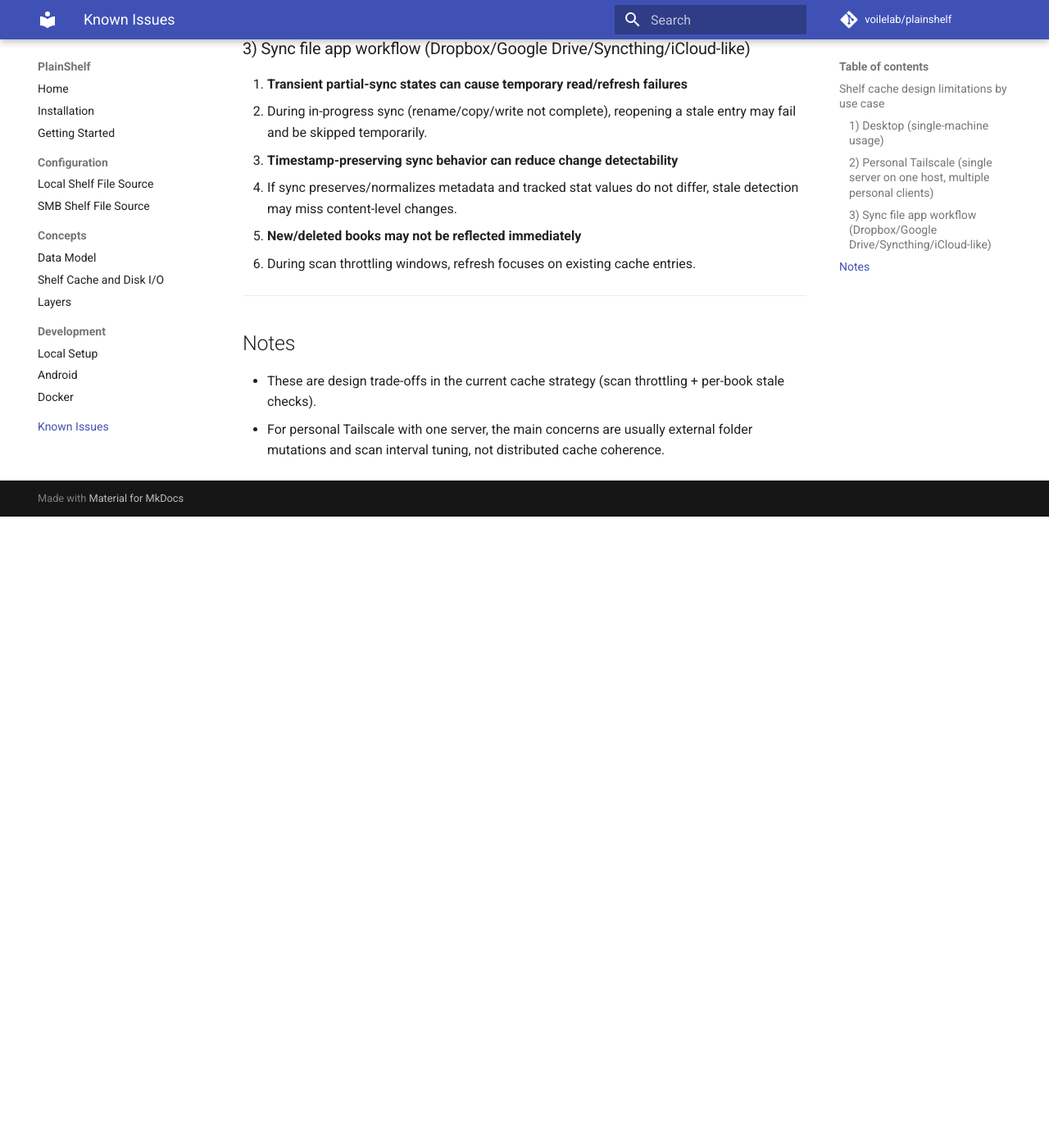
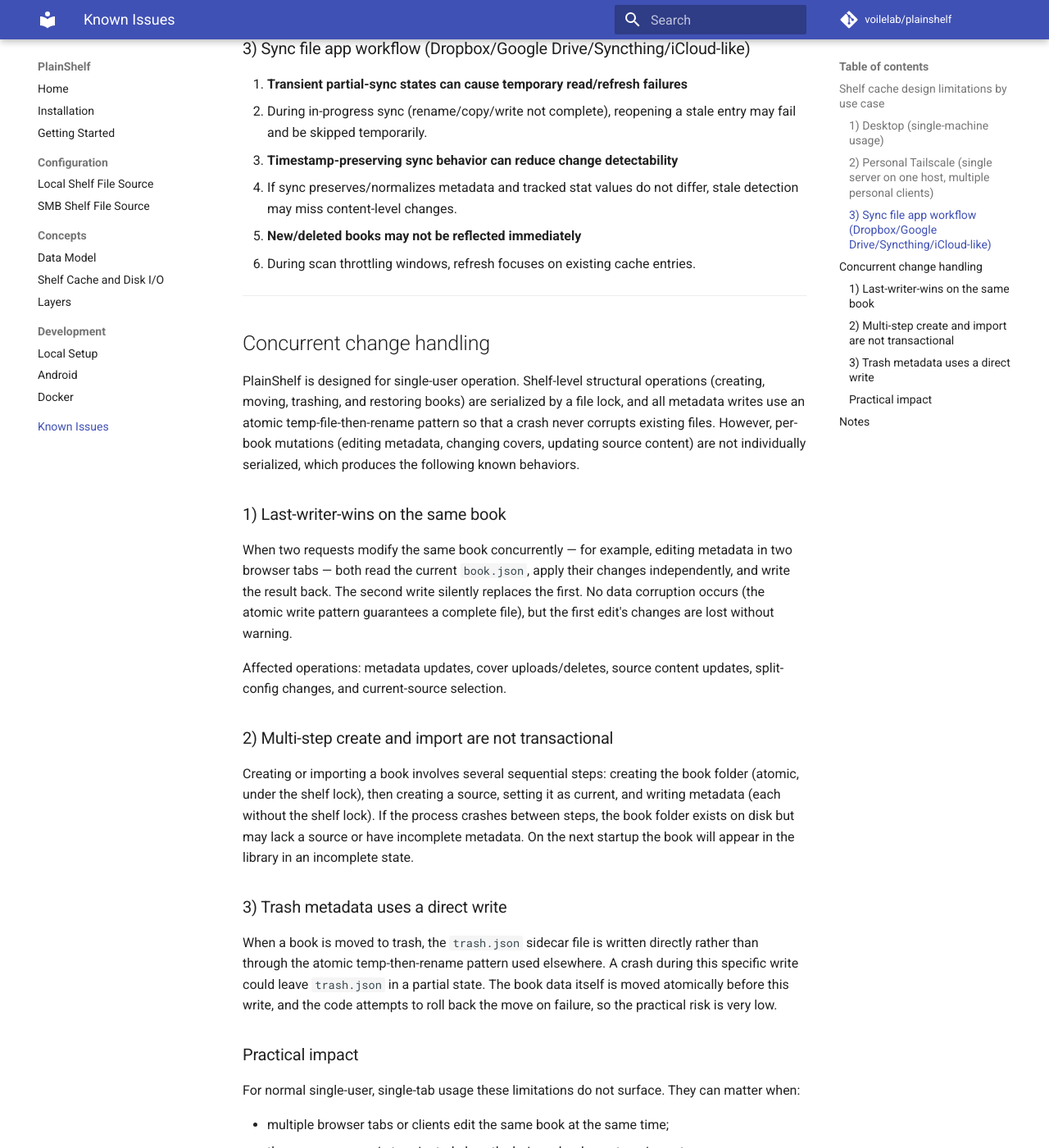
Before and after one commit to voilelab/plainshelf, an MkDocs documentation site: the page built from docs/known-issue.md, in a window 1280 px wide and 1400 px high, scrolled down 1187 px. Shown: the whole window at 82% size. Built offline with MkDocs 1.6.1 and Material for MkDocs 9.7.7, drawn with Linux system fonts in a browser that asks for light colours; comment, search, counter and statistics services are not loaded; before the commit the page ends 1817 px from its top, so only the background shows below that; some of the changed text lies outside the part shown.

Commit message:
docs: document concurrent change handling limitations
Add a "Concurrent change handling" section to known-issue.md covering:
- last-writer-wins behavior when the same book is modified from
  multiple tabs or clients simultaneously
- non-transactional multi-step create/import operations
- direct (non-atomic) trash metadata write
- practical impact summary for single-user usage

Co-Authored-By: Claude Opus 4.6 <noreply@anthropic.com>
Claude-Session: https://claude.ai/code/session_01C5GiqFAVhwhtdjtWJgKjSj

```diff
--- a/docs/known-issue.md
+++ b/docs/known-issue.md
@@ -50,7 +50,59 @@ For the operational model, initial metadata scan, and tuning guidance, see [Shel
 
 ---
 
+## Concurrent change handling
+
+PlainShelf is designed for single-user operation. Shelf-level structural
+operations (creating, moving, trashing, and restoring books) are serialized by a
+file lock, and all metadata writes use an atomic temp-file-then-rename pattern so
+that a crash never corrupts existing files. However, per-book mutations
+(editing metadata, changing covers, updating source content) are not individually
+serialized, which produces the following known behaviors.
+
+### 1) Last-writer-wins on the same book
+
+When two requests modify the same book concurrently — for example, editing
+metadata in two browser tabs — both read the current `book.json`, apply their
+changes independently, and write the result back. The second write silently
+replaces the first. No data corruption occurs (the atomic write pattern
+guarantees a complete file), but the first edit's changes are lost without
+warning.
+
+Affected operations: metadata updates, cover uploads/deletes, source content
+updates, split-config changes, and current-source selection.
+
+### 2) Multi-step create and import are not transactional
+
+Creating or importing a book involves several sequential steps: creating the book
+folder (atomic, under the shelf lock), then creating a source, setting it as
+current, and writing metadata (each without the shelf lock). If the process
+crashes between steps, the book folder exists on disk but may lack a source or
+have incomplete metadata. On the next startup the book will appear in the library
+in an incomplete state.
+
+### 3) Trash metadata uses a direct write
+
+When a book is moved to trash, the `trash.json` sidecar file is written directly
+rather than through the atomic temp-then-rename pattern used elsewhere. A crash
+during this specific write could leave `trash.json` in a partial state. The book
+data itself is moved atomically before this write, and the code attempts to roll
+back the move on failure, so the practical risk is very low.
+
+### Practical impact
+
+For normal single-user, single-tab usage these limitations do not surface.
+They can matter when:
+
+- multiple browser tabs or clients edit the same book at the same time;
+- the server process is terminated abruptly during a book create or import.
+
+In both cases the shelf directory remains structurally valid — no file is left
+in a half-written state — but logical consistency (complete metadata, no lost
+edits) is not guaranteed.
+
+---
+
 ## Notes
 
-- These are design trade-offs in the current cache strategy (scan throttling + per-book stale checks).
+- These are design trade-offs in the current cache strategy (scan throttling + per-book stale checks) and write-side concurrency model.
 - For personal Tailscale with one server, the main concerns are usually external folder mutations and scan interval tuning, not distributed cache coherence.
```
